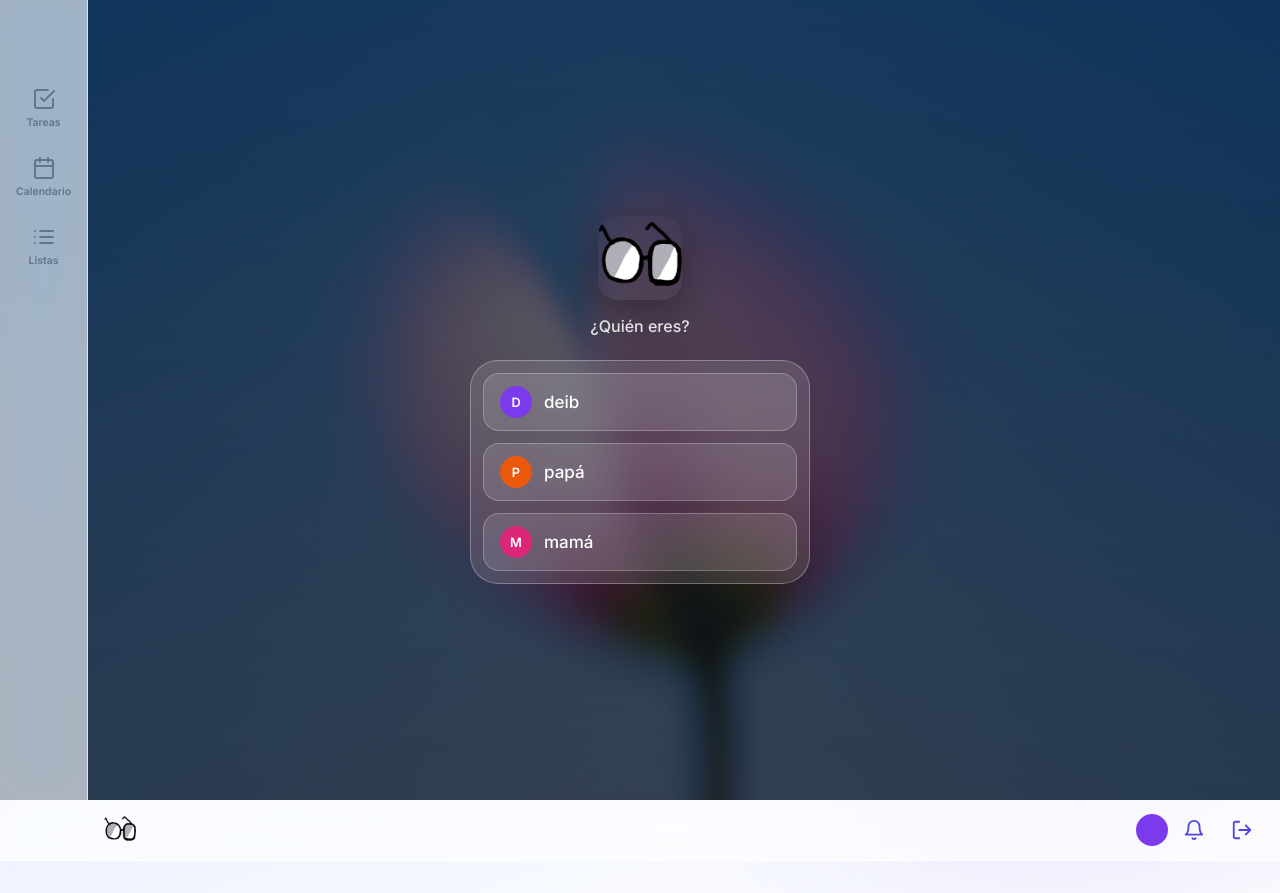
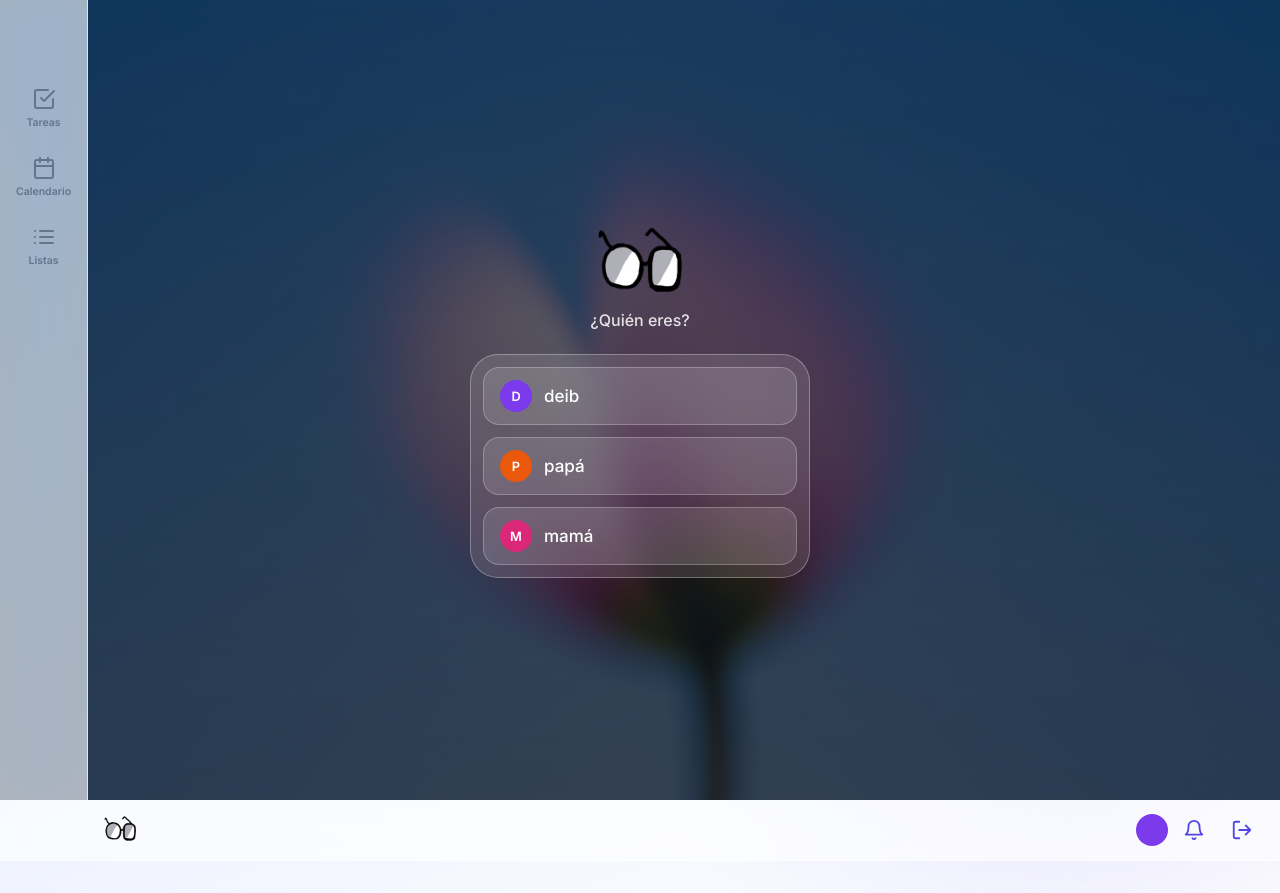
Before and after one commit to deibpst/psan, a website with bundled scripts: page public/index.html in a window 1280 px wide. Built offline with nearby package versions, Linux system fonts and the light colour scheme; files whose address does not match are found by name.

Commit message:
style(login): reduce flower blur 8px to 4px, sw v11

```diff
--- a/public/styles.css
+++ b/public/styles.css
@@ -287,7 +287,7 @@ select {
   position: absolute;
   inset: 0;
   background: url("/flwr.jpg") center / cover no-repeat;
-  filter: blur(8px) brightness(0.6) saturate(1.15);
+  filter: blur(4px) brightness(0.6) saturate(1.15);
   transform: scale(1.15);
   /* oculta bordes del blur */
 }
@@ -312,9 +312,6 @@ select {
 .login-logo {
   width: 84px;
   height: 84px;
-  border-radius: var(--r);
-  margin: 0 auto var(--space-3);
-  box-shadow: 0 12px 40px rgb(0 0 0 / 0.35);
 }
 
 .login-sub {
--- a/public/sw.js
+++ b/public/sw.js
@@ -1,5 +1,5 @@
 // Cache del app shell: estáticos cache-first, /api siempre red
-const VERSION = "psan-v10";
+const VERSION = "psan-v11";
 const SHELL = [
     "/", "/styles.css", "/app.js", "/api.js",
     "/views/login.js", "/views/tasks.js", "/views/calendar.js", "/views/lists.js",
```
